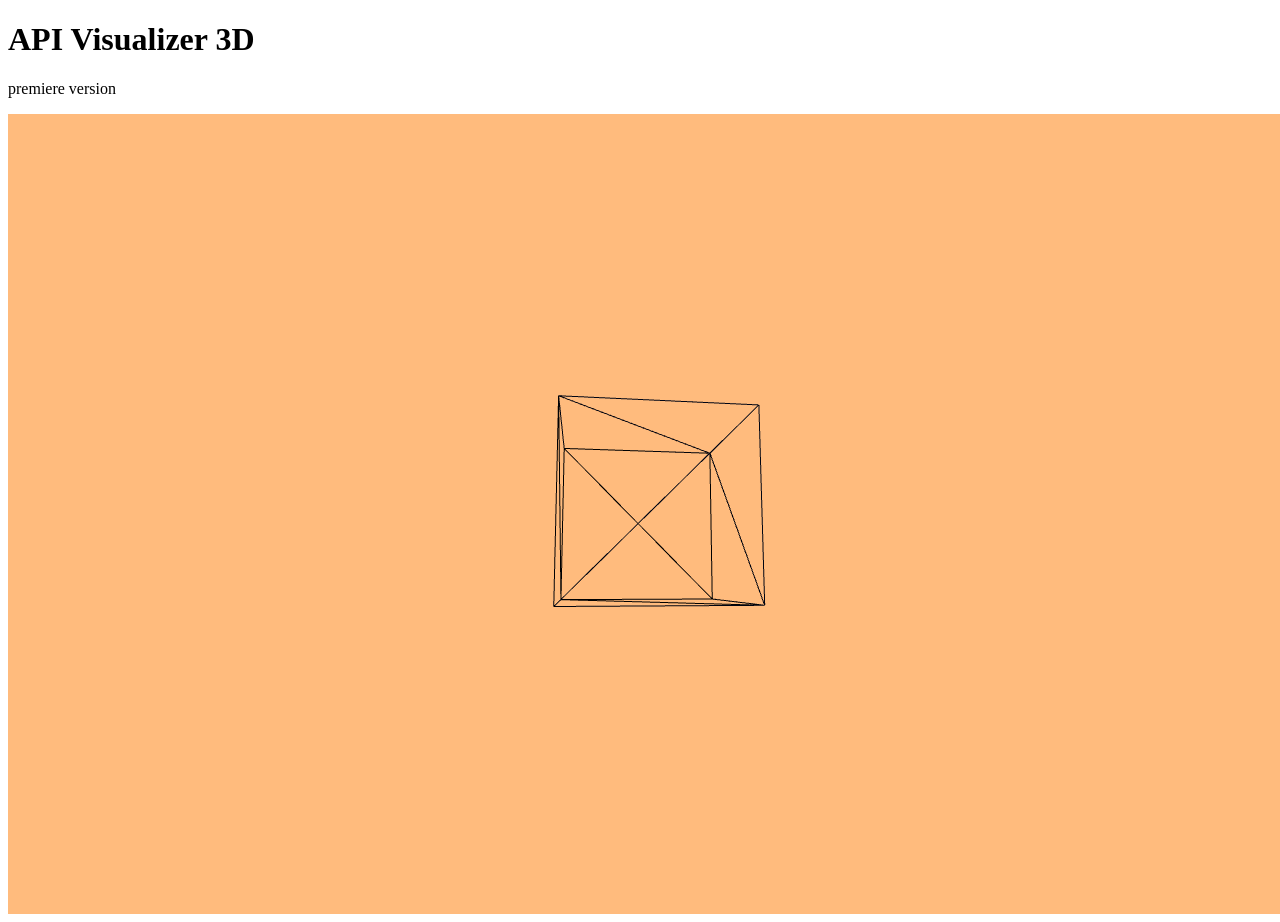
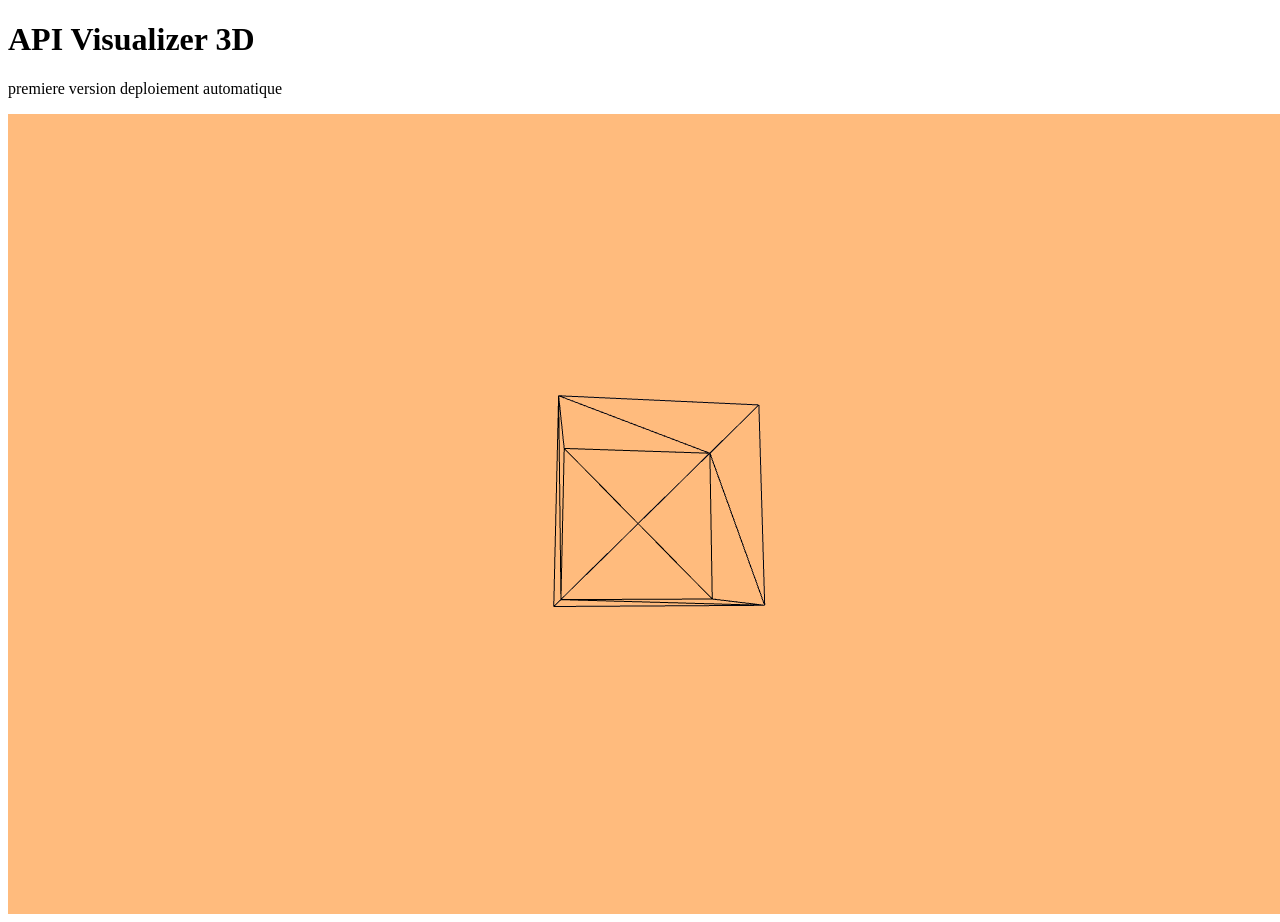
Before and after one commit to OussamaGuiren/api-visualizer-3d, a Nuxt app: page / in a window 1280 px wide. Built offline with nearby package versions, Linux system fonts and the light colour scheme.

Commit message:
Update app.vue

```diff
--- a/app/app.vue
+++ b/app/app.vue
@@ -1,7 +1,7 @@
 <template>
   <div>
     <h1>API Visualizer 3D</h1>
-    <p>premiere version</p>
+    <p>premiere version deploiement automatique</p>
     <ThreeScene />
     </div>
 </template>
```
